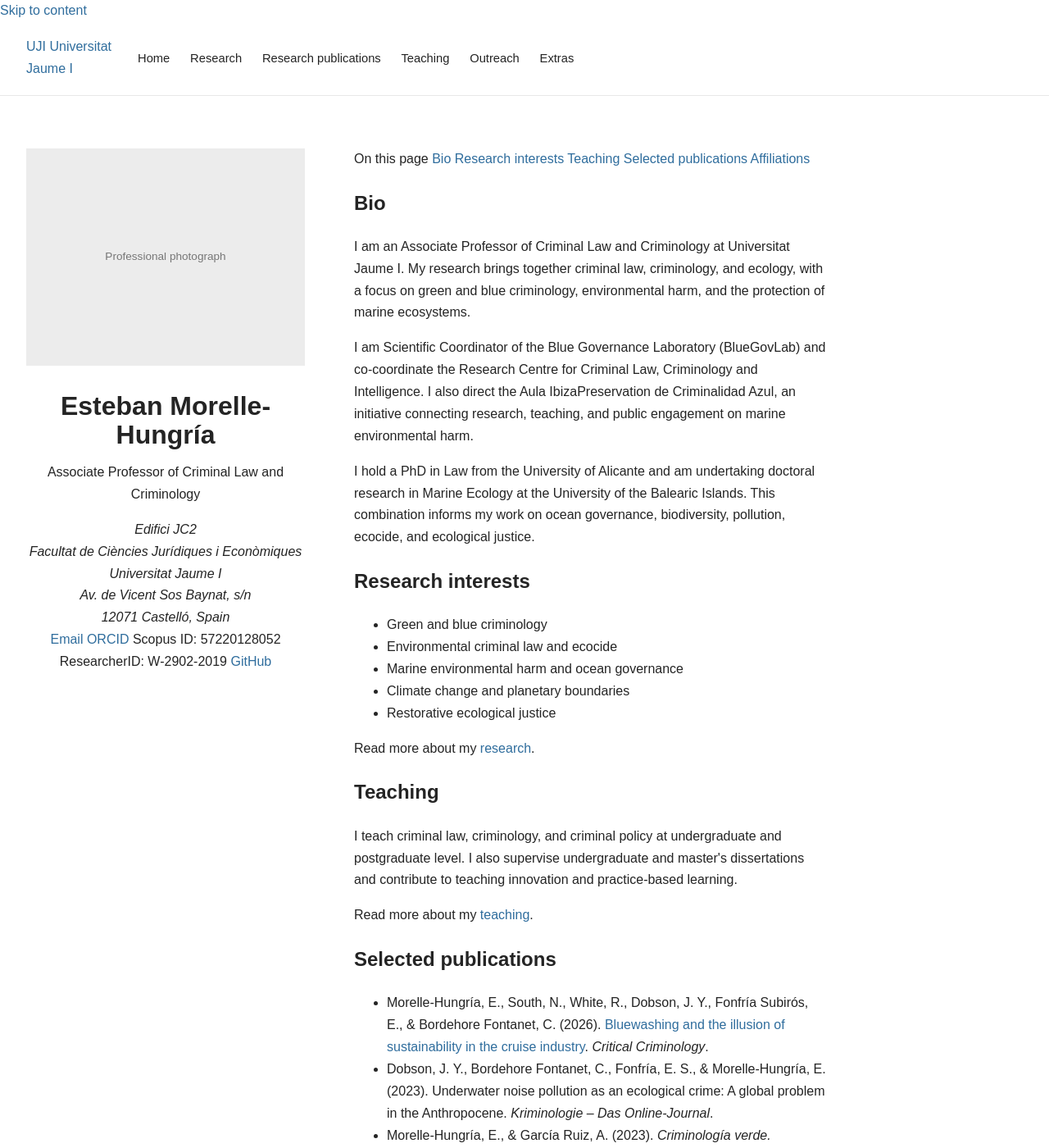
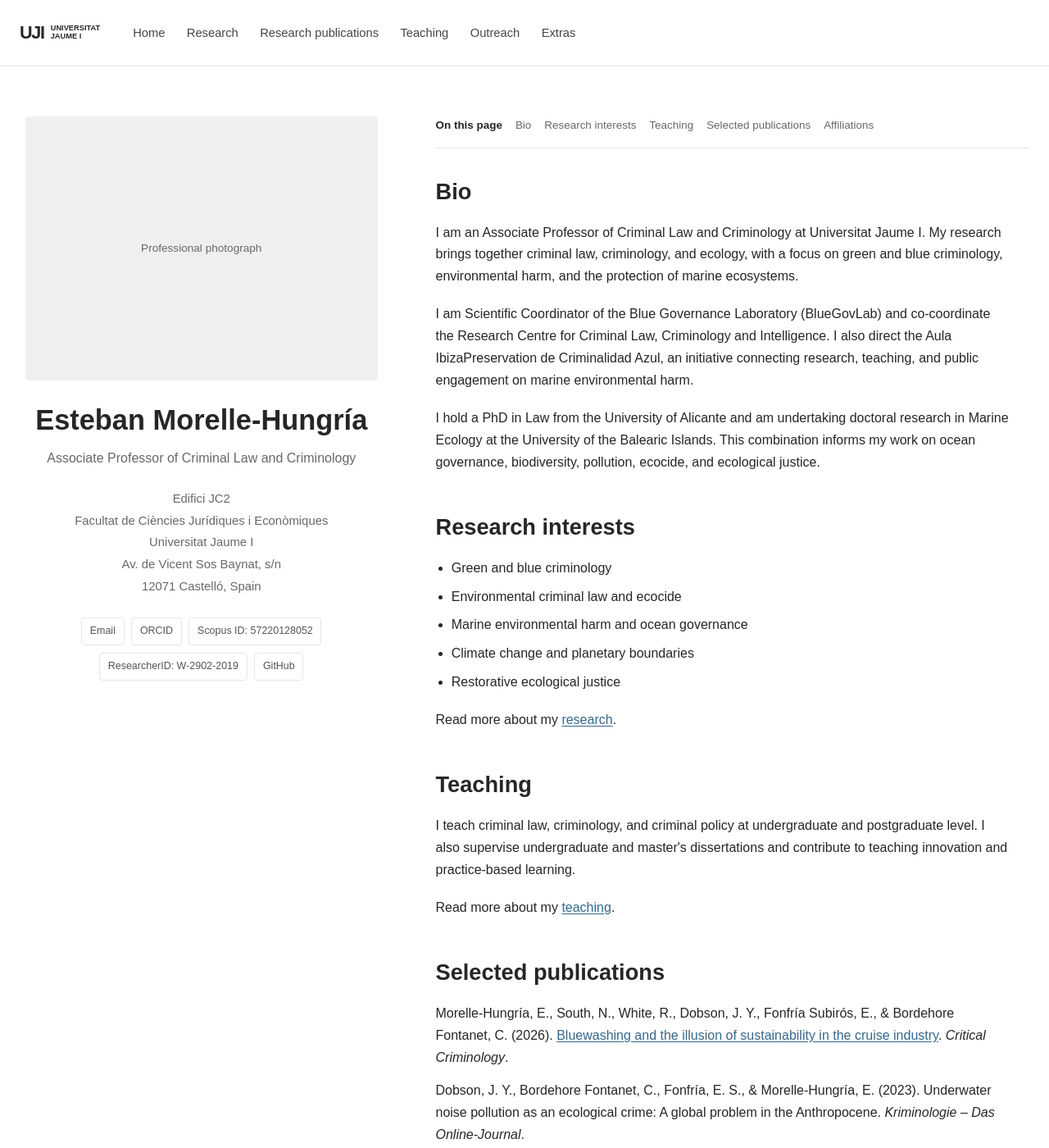
Before and after one commit to emorelleh/emorelleh.github.io, a Jekyll site: the page built from index.md, in a window 1280 px wide and 1400 px high. Shown: the whole window at 82% size. Built offline with Jekyll 4.4.1, drawn with Linux system fonts in a browser that asks for light colours.

Commit message:
Update style.css
Style two-column academic layout

```diff
--- a/assets/css/style.css
+++ b/assets/css/style.css
@@ -1,13 +1,10 @@
 :root {
-  --ink: #242424;
-  --muted: #777777;
-  --line: #e8e8e8;
-  --link: #2f6d9d;
-  --link-hover: #1c4d73;
+  --ink: #262626;
+  --muted: #686868;
+  --line: #e5e5e5;
+  --link: #35678a;
   --paper: #ffffff;
-  --page-width: 1320px;
-  --profile-width: 340px;
-  --aside-width: 180px;
+  --page-width: 1280px;
 }
 
 * {
@@ -20,8 +17,8 @@ html {
 
 body {
   margin: 0;
+  background: var(--paper);
   color: var(--ink);
-  background: var(--paper);
   font-family: Arial, Helvetica, sans-serif;
   font-size: 16px;
   line-height: 1.68;
@@ -29,237 +26,240 @@ body {
 
 a {
   color: var(--link);
-  text-decoration: none;
+  text-underline-offset: 0.14em;
 }
 
 a:hover,
-a:focus {
-  color: var(--link-hover);
-  text-decoration: underline;
+a:focus-visible {
+  color: #1c4561;
+}
+
+.skip-link {
+  position: absolute;
+  top: -5rem;
+  left: 1rem;
+  z-index: 10;
+  padding: 0.5rem 0.75rem;
+  background: #fff;
+}
+
+.skip-link:focus {
+  top: 0.5rem;
 }
 
 .site-header {
   border-bottom: 1px solid var(--line);
+  background: #fff;
 }
 
 .header-inner,
 .site-main,
 .site-footer {
-  width: min(calc(100% - 4rem), var(--page-width));
-  margin: 0 auto;
+  width: min(calc(100% - 3rem), var(--page-width));
+  margin-inline: auto;
 }
 
 .header-inner {
   display: flex;
   align-items: center;
-  gap: 2rem;
-  padding: 1.1rem 0;
+  gap: 2.5rem;
+  min-height: 80px;
 }
 
-.site-name {
+.university-brand {
   color: var(--ink);
-  font-size: 1.05rem;
-  font-weight: 700;
-  white-space: nowrap;
+  text-decoration: none;
+  flex: none;
 }
 
-.site-name:hover,
-.site-name:focus {
-  color: var(--ink);
-  text-decoration: none;
+.university-brand-placeholder {
+  display: inline-flex;
+  align-items: center;
+  gap: 0.5rem;
+  font-size: 1.35rem;
+  font-weight: 700;
+  letter-spacing: -0.06em;
+}
+
+.university-brand-placeholder span {
+  font-size: 0.58rem;
+  letter-spacing: 0;
+  line-height: 1.05;
+  text-transform: uppercase;
 }
 
 .main-nav {
   display: flex;
   flex-wrap: wrap;
-  gap: 0.45rem 1.55rem;
-  font-size: 0.92rem;
+  gap: 0.5rem 1.65rem;
 }
 
 .main-nav a {
-  color: var(--ink);
+  color: #454545;
+  font-size: 0.92rem;
+  text-decoration: none;
   white-space: nowrap;
 }
 
 .main-nav a:hover,
-.main-nav a:focus {
+.main-nav a:focus-visible {
   color: var(--link);
+  text-decoration: underline;
 }
 
 .site-main {
-  min-height: 78vh;
-  padding: 4rem 0 5rem;
+  min-height: 70vh;
+  padding-block: 3.8rem 5rem;
 }
 
 .home-layout {
   display: grid;
-  grid-template-columns: var(--profile-width) minmax(0, 1fr) var(--aside-width);
-  gap: 3.75rem;
+  grid-template-columns: minmax(270px, 36%) minmax(0, 1fr);
+  gap: clamp(2.5rem, 5vw, 5rem);
   align-items: start;
 }
 
 .profile-column {
-  position: sticky;
-  top: 2rem;
   text-align: center;
 }
 
 .profile-photo-placeholder {
-  display: flex;
-  align-items: center;
-  justify-content: center;
+  display: grid;
+  place-items: center;
   width: 100%;
-  aspect-ratio: 1 / 0.78;
-  margin-bottom: 2rem;
-  background: #ececec;
+  max-width: 430px;
+  aspect-ratio: 4 / 3;
+  margin: 0 auto 1.75rem;
+  border-radius: 4px;
+  background: #efefed;
   color: var(--muted);
   font-size: 0.85rem;
 }
 
 .profile-column h1 {
-  margin: 0 0 1rem;
-  font-size: 2rem;
-  line-height: 1.08;
+  margin: 0 0 0.75rem;
+  font-size: clamp(1.6rem, 3vw, 2.15rem);
+  line-height: 1.2;
 }
 
-.profile-position,
-.profile-affiliation {
+.profile-role {
+  margin: 0 0 1.4rem;
   color: var(--muted);
-  line-height: 1.7;
 }
 
-.profile-position {
-  margin: 0 0 0.8rem;
-  font-size: 0.97rem;
+.office-details {
+  margin: 0 0 1.5rem;
+  color: var(--muted);
+  font-size: 0.93rem;
+  font-style: normal;
+  line-height: 1.8;
 }
 
-.profile-affiliation {
-  margin: 0 0 1.7rem;
-  font-size: 0.93rem;
-}
-
-.profile-links {
+.profile-identifiers {
   display: flex;
   flex-wrap: wrap;
   justify-content: center;
-  gap: 0.6rem;
+  gap: 0.55rem;
 }
 
-.profile-links a {
-  padding: 0.35rem 0.55rem;
-  border: 1px solid #d9d9d9;
+.profile-identifiers a,
+.profile-identifiers span {
+  padding: 0.35rem 0.6rem;
+  border: 1px solid var(--line);
   border-radius: 4px;
-  color: var(--muted);
+  color: #555;
   font-size: 0.78rem;
-}
-
-.profile-links a:hover,
-.profile-links a:focus {
-  border-color: var(--link);
-  color: var(--link);
   text-decoration: none;
 }
 
-.home-content {
-  max-width: 690px;
+.profile-identifiers a:hover,
+.profile-identifiers a:focus-visible {
+  border-color: var(--link);
+  color: var(--link);
 }
 
-.home-content section + section {
-  margin-top: 3.5rem;
+.content-column {
+  min-width: 0;
 }
 
-.home-content h2 {
-  margin: 0 0 1.25rem;
-  color: var(--ink);
-  font-size: 1.65rem;
-  font-weight: 700;
-  line-height: 1.2;
+.page-toc {
+  display: flex;
+  flex-wrap: wrap;
+  align-items: baseline;
+  gap: 0.4rem 1rem;
+  margin-bottom: 2.2rem;
+  padding-bottom: 1rem;
+  border-bottom: 1px solid var(--line);
+  font-size: 0.84rem;
 }
 
-.home-content p {
-  margin: 0 0 1.15rem;
+.toc-label {
+  color: var(--ink);
+  font-weight: 700;
 }
 
-.home-content ul {
-  margin: 0 0 1.25rem;
-  padding-left: 1.25rem;
+.page-toc a {
+  color: var(--muted);
+  text-decoration: none;
 }
 
-.home-content li + li {
-  margin-top: 0.55rem;
+.page-toc a:hover,
+.page-toc a:focus-visible {
+  color: var(--link);
+  text-decoration: underline;
 }
 
-.selected-publications,
-.affiliations {
-  padding-left: 0 !important;
+.academic-content {
+  max-width: 700px;
+}
+
+.academic-content section + section {
+  margin-top: 3rem;
+}
+
+.academic-content h2 {
+  margin: 0 0 1.25rem;
+  font-size: 1.7rem;
+  line-height: 1.25;
+}
+
+.academic-content p,
+.academic-content ul {
+  margin: 0 0 1.2rem;
+}
+
+.academic-content ul {
+  padding-left: 1.2rem;
+}
+
+.academic-content li + li {
+  margin-top: 0.5rem;
+}
+
+.plain-list {
+  padding: 0 !important;
   list-style: none;
 }
 
-.selected-publications li {
-  margin-bottom: 1.1rem;
-}
-
-.affiliations li {
-  margin-bottom: 0.7rem;
-  color: var(--muted);
-}
-
-.on-this-page {
-  position: sticky;
-  top: 2rem;
-  font-size: 0.9rem;
-}
-
-.on-this-page h2 {
-  margin: 0 0 0.85rem;
-  color: var(--ink);
-  font-size: 0.9rem;
-  font-weight: 700;
-}
-
-.on-this-page ul {
-  margin: 0;
-  padding: 0;
-  list-style: none;
-}
-
-.on-this-page li + li {
-  margin-top: 0.5rem;
-}
-
-.on-this-page a {
-  color: var(--muted);
-}
-
-.on-this-page a:hover,
-.on-this-page a:focus {
-  color: var(--link);
+.plain-list li {
+  margin-bottom: 0.85rem;
 }
 
 .site-footer {
   padding: 1.5rem 0 2.5rem;
   border-top: 1px solid var(--line);
   color: var(--muted);
-  font-size: 0.82rem;
+  font-size: 0.8rem;
 }
 
 .site-footer p {
   margin: 0;
 }
 
-@media (max-width: 1050px) {
-  .home-layout {
-    grid-template-columns: 250px minmax(0, 1fr);
-  }
-
-  .on-this-page {
-    display: none;
-  }
-}
-
-@media (max-width: 760px) {
+@media (max-width: 800px) {
   .header-inner {
     display: block;
+    padding-block: 1rem;
   }
 
   .main-nav {
@@ -267,31 +267,16 @@ a:focus {
     gap: 0.45rem 1rem;
   }
 
-  .site-header,
-  .site-main,
-  .site-footer {
-    width: min(calc(100% - 2rem), var(--page-width));
-  }
-
-  .site-main {
-    padding: 2.5rem 0 4rem;
-  }
-
   .home-layout {
     display: block;
   }
 
   .profile-column {
-    position: static;
-    max-width: 380px;
-    margin: 0 auto 3.5rem;
+    max-width: 440px;
+    margin: 0 auto 3rem;
   }
 
-  .home-content {
-    max-width: none;
-  }
-
-  .home-content h2 {
-    font-size: 1.45rem;
+  .site-main {
+    padding-top: 2rem;
   }
 }
```
